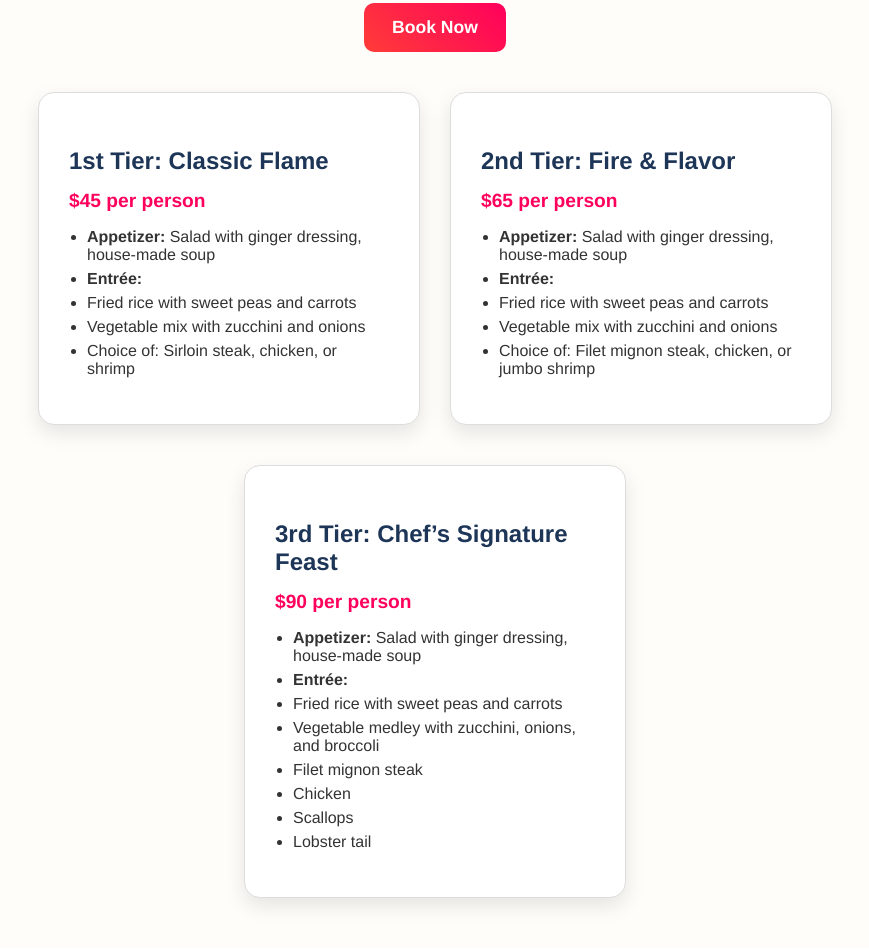
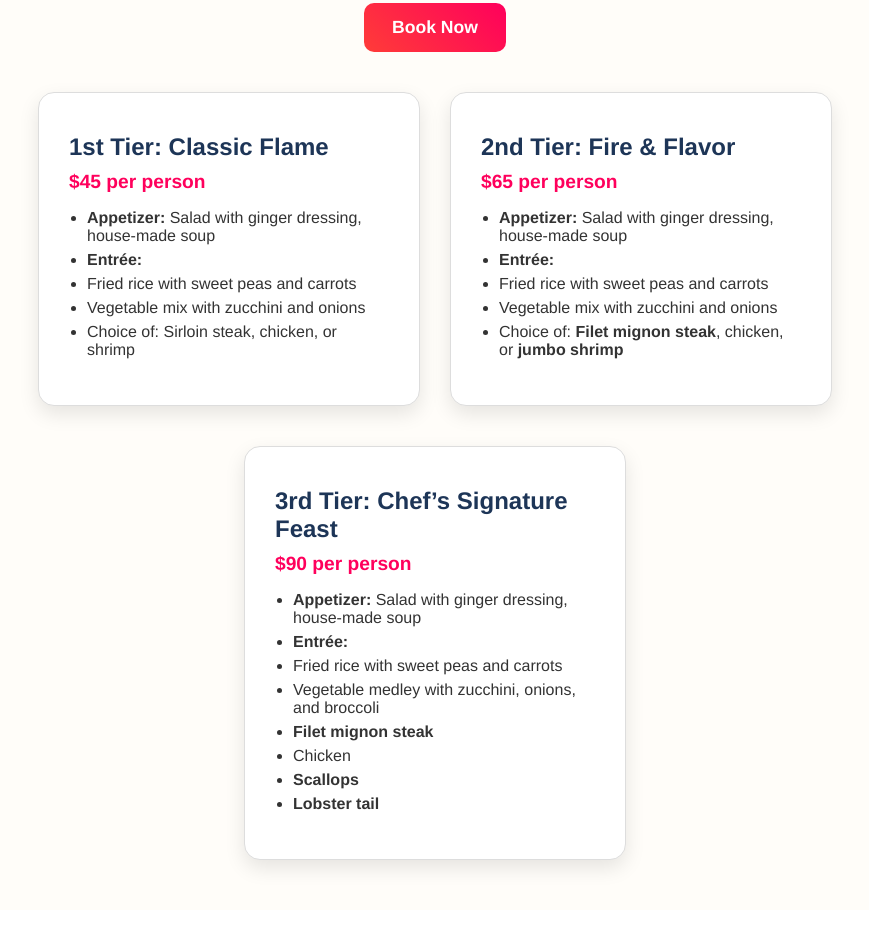
Before and after one commit to SaucyJackProductions/HibachiBookNowLanding, a plain HTML site: page index.html in a window 1280 px wide. Shown: the part 158-1108 px from the top of the page, without its empty margins (205-1074 px from the left). After the commit the page ends 1076 px from the top, so only its background shows below. Drawn offline with Linux system fonts and the light colour scheme.

Commit message:
Update index.html

```diff
--- a/index.html
+++ b/index.html
@@ -57,7 +57,7 @@
   .tier h3 {
     font-size: 1.5em;
     color: #1d3557;
-    margin-bottom: 15px;
+    margin: 10px 0;
   }
 
   .tier span.price-tag {
@@ -87,6 +87,7 @@
   <a href="https://app.squareup.com/appointments/book/fv98k1yb9gn3bb/LYH17QF7SK37W/start" class="cta-button">Book Now</a>
 
   <div class="tier-wrapper">
+    <!-- Tier 1 -->
     <div class="tier">
       <h3>1st Tier: Classic Flame</h3>
       <span class="price-tag">$45 per person</span>
@@ -99,6 +100,7 @@
       </ul>
     </div>
 
+    <!-- Tier 2 -->
     <div class="tier">
       <h3>2nd Tier: Fire & Flavor</h3>
       <span class="price-tag">$65 per person</span>
@@ -107,11 +109,12 @@
         <li><strong>Entrée:</strong></li>
         <li>Fried rice with sweet peas and carrots</li>
         <li>Vegetable mix with zucchini and onions</li>
-        <li>Choice of: Filet mignon steak, chicken, or jumbo shrimp</li>
+        <li>Choice of: <strong>Filet mignon steak</strong>, chicken, or <strong>jumbo shrimp</strong></li>
       </ul>
     </div>
   </div>
 
+  <!-- Tier 3 -->
   <div class="tier-wrapper tier-tier3">
     <div class="tier">
       <h3>3rd Tier: Chef’s Signature Feast</h3>
@@ -121,10 +124,10 @@
         <li><strong>Entrée:</strong></li>
         <li>Fried rice with sweet peas and carrots</li>
         <li>Vegetable medley with zucchini, onions, and broccoli</li>
-        <li>Filet mignon steak</li>
+        <li><strong>Filet mignon steak</strong></li>
         <li>Chicken</li>
-        <li>Scallops</li>
-        <li>Lobster tail</li>
+        <li><strong>Scallops</strong></li>
+        <li><strong>Lobster tail</strong></li>
       </ul>
     </div>
   </div>
```
